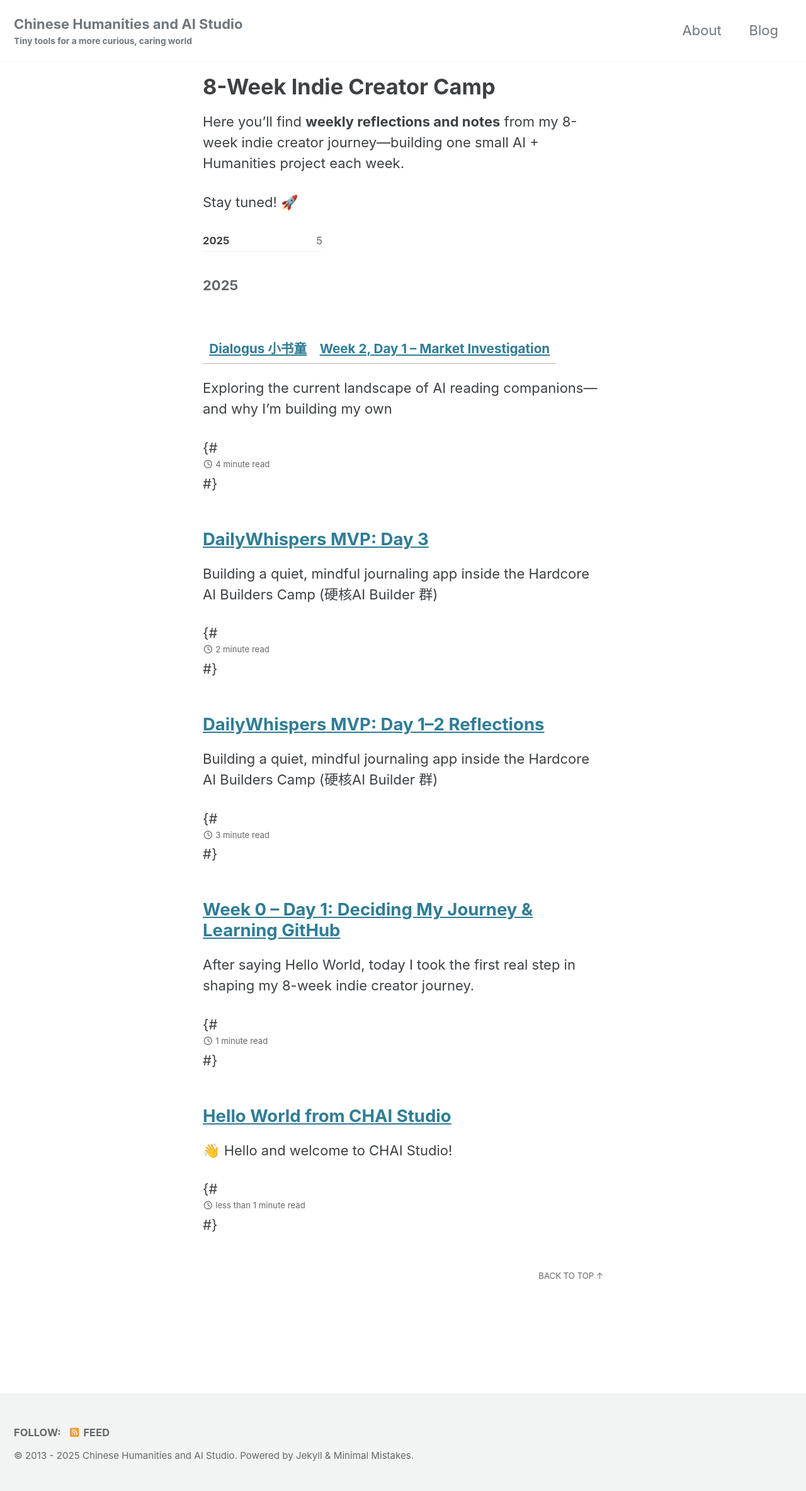
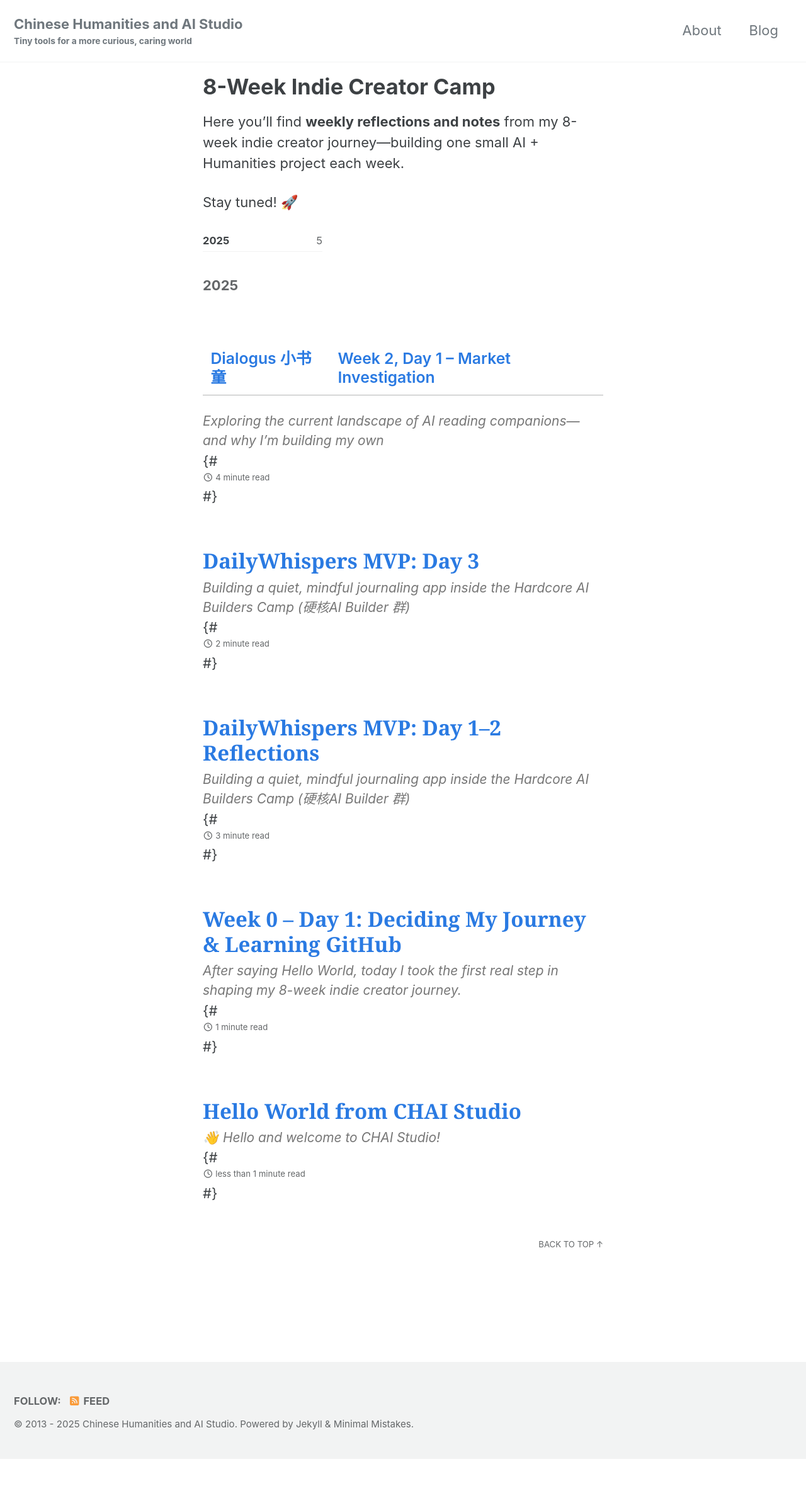
Before and after one commit to chai-studio/chai-studio.github.io, a Jekyll site: the page built from blog.md, in a window 1280 px wide. Shown: the whole page at 63% size. Built offline with Jekyll 4.4.1, drawn with Linux system fonts in a browser that asks for light colours; cached includes are drawn as plain includes; after the commit the page ends 2317 px from its top, so only the background shows below that.

Commit message:
Update main.scss

```diff
--- a/assets/css/main.scss
+++ b/assets/css/main.scss
@@ -7,3 +7,30 @@ search: false
 
 @import "minimal-mistakes/skins/{{ site.minimal_mistakes_skin | default: 'default' }}"; // skin
 @import "minimal-mistakes"; // main partials
+
+// --- Custom styles for elegant post listing --- //
+
+.post-title {
+  font-family: 'Georgia', serif;
+  font-size: 1.5rem;
+  font-weight: 600;
+  margin-bottom: 0.2em;
+  color: #2a2a2a;
+}
+
+.post-title a {
+  color: #2a7ae2;
+  text-decoration: none;
+}
+
+.post-title a:hover {
+  color: #1a5fb4;
+}
+
+.post-subtitle {
+  font-size: 0.95rem;
+  color: #777;
+  font-style: italic;
+  margin-top: 0.2em;
+  margin-bottom: 0;
+}
```
